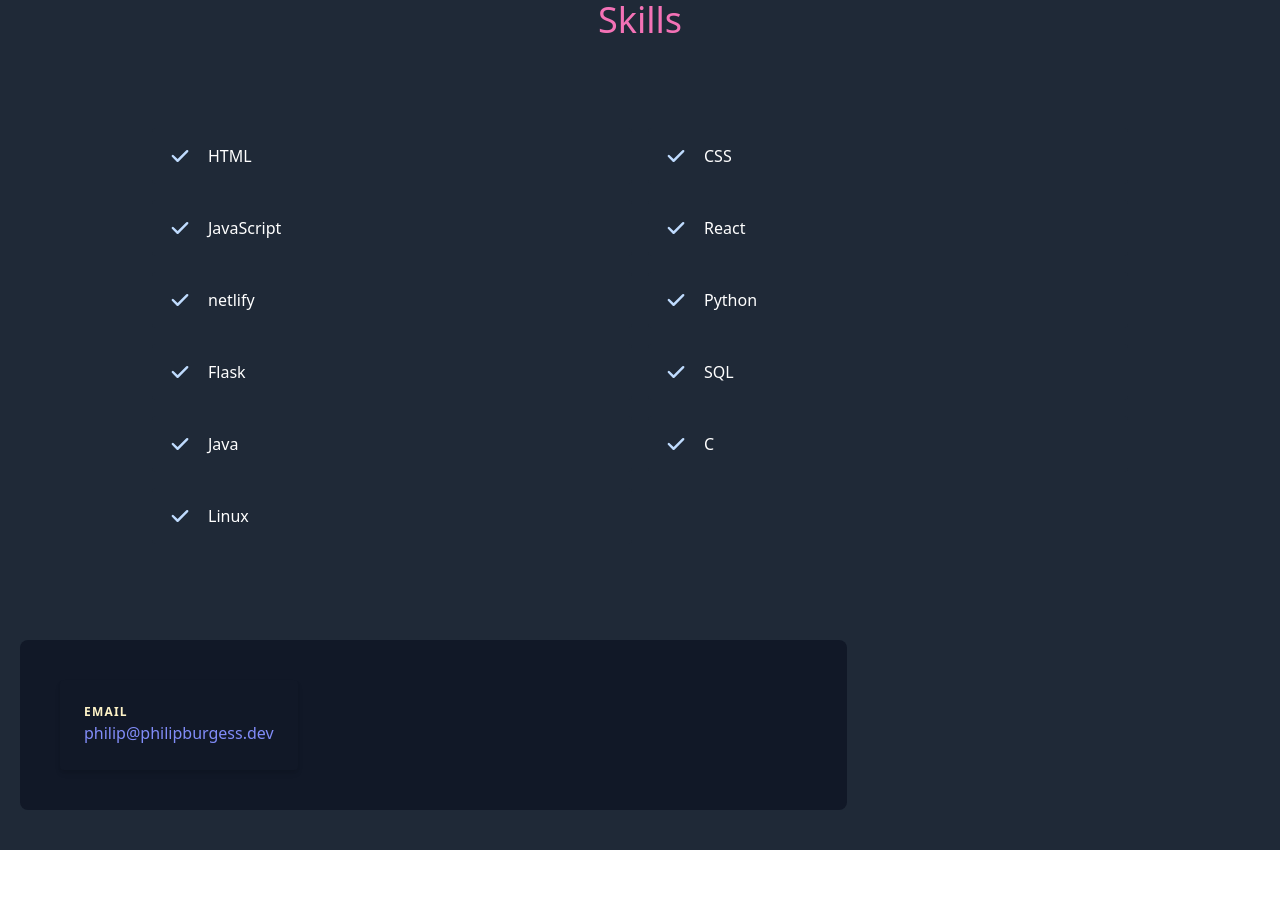
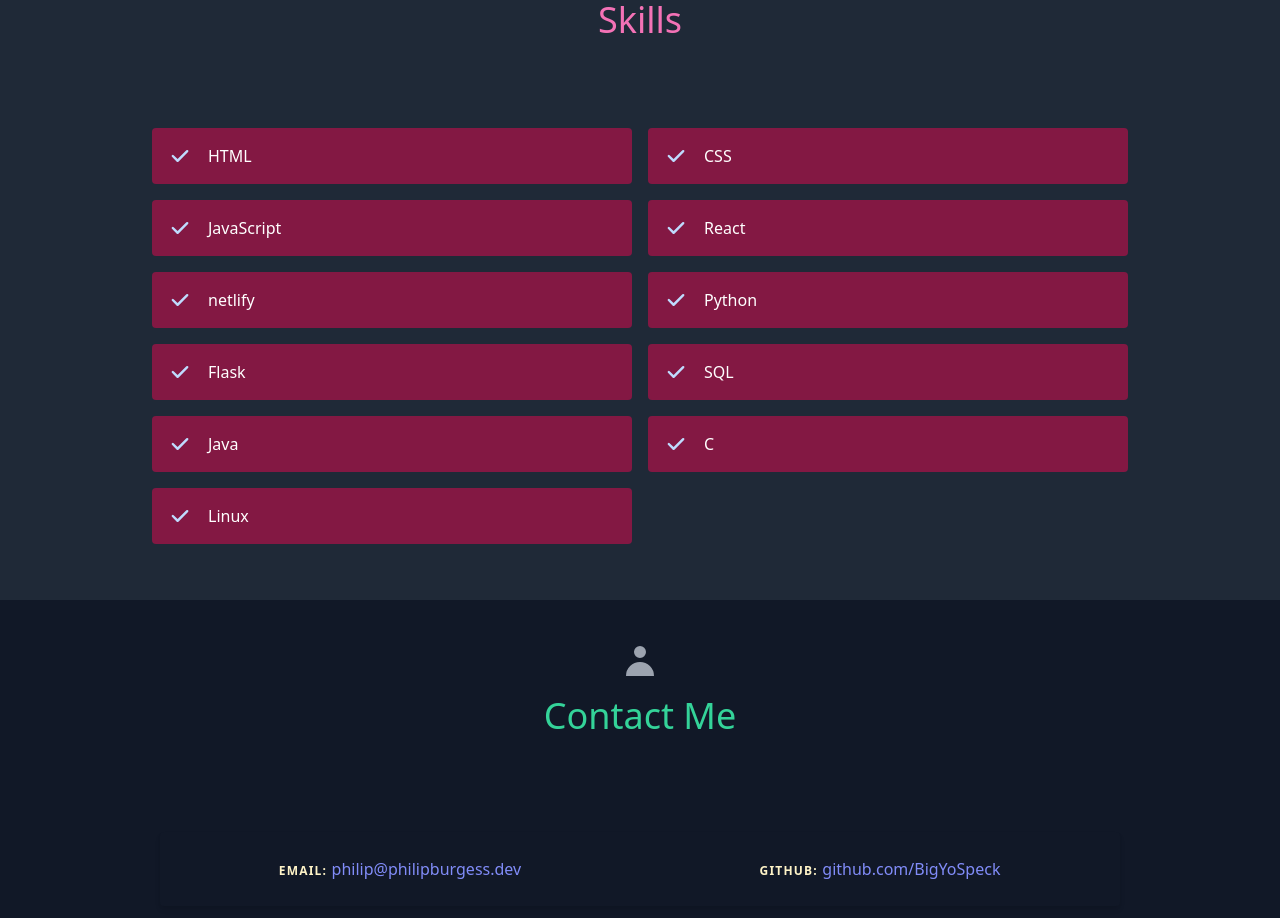
Before and after one commit to PhilipGB/react-app, a React (Create React App) app: page / in a window 1280 px wide. Shown: the part 1140-2058 px from the top of the page. Before the commit the page ends 1990 px from the top, so only its background shows below. Built offline with nearby package versions, Linux system fonts and the light colour scheme.

Commit message:
contacts cleaned

```diff
--- a/src/components/Contact.js
+++ b/src/components/Contact.js
@@ -1,23 +1,38 @@
+import { UserIcon } from "@heroicons/react/solid";
 import React from "react"
 
 function Contact() {
   return (
-<section id="contact" className="relative">
-      <div className="container px-5 py-10 mx-auto flex sm:flex-nowrap flex-wrap">
-        <div className="lg:w-2/3 md:w-1/2 bg-gray-900 rounded-lg overflow-hidden sm:mr-10 p-10 flex items-end justify-start relative">
-          <div className="bg-gray-900 relative flex flex-wrap py-6 rounded shadow-md">
+    <section id="contact" className="text-gray-400 bg-gray-900 body-font">
+      <div className="container px-5 py-10 mx-auto text-center lg:px-40">
+        <div className="flex flex-col w-full mb-20">
+          <UserIcon className="mx-auto inline-block w-10 mb-4" />
+          <h1 className="sm:text-4xl text-3xl font-medium title-font mb-4 text-green-400">
+            Contact Me
+          </h1>
+        </div>
+        <div className="bg-gray-900 relative flex flex-wrap py-6 rounded shadow-md">
             <div className="lg:w-1/2 px-6 mt-4 lg:mt-0">
-              <h2 className="title-font font-semibold text-yellow-100 tracking-widest text-xs">
-                EMAIL
-              </h2>
+              <span className="title-font font-semibold text-yellow-100 tracking-widest text-xs">
+                EMAIL:{'\u00A0'}
+              </span>
               <a
                 href="mailto: philip@philipburgess.dev" target="_blank"
                 rel="noopener noreferrer" className="text-indigo-400 leading-relaxed">
                   philip@philipburgess.dev
               </a>
             </div>
+            <div className="lg:w-1/2 px-6 mt-4 lg:mt-0">
+              <span className="title-font font-semibold text-yellow-100 tracking-widest text-xs">
+                GITHUB:{'\u00A0'}
+              </span>
+              <a
+                href="https://github.com/BigYoSpeck" target="_blank"
+                rel="noopener noreferrer" className="text-indigo-400 leading-relaxed">
+                  github.com/BigYoSpeck
+              </a>
+            </div>
           </div>
-        </div>
       </div>
     </section>
   );
--- a/src/components/Nav.js
+++ b/src/components/Nav.js
@@ -1,5 +1,6 @@
 import { ChatAlt2Icon } from "@heroicons/react/solid";
 import React from "react";
+
 
 function Nav() {
     return (
--- a/src/components/Skills.js
+++ b/src/components/Skills.js
@@ -15,7 +15,7 @@
         <div className="flex flex-wrap lg:w-4/5 sm:mx-auto sm:mb-2 -mx-2">
           {skills.map((skill) => (
             <div key={skill} className="p-2 sm:w-1/2 w-full">
-              <div className="bg-gray-800 rounded flex p-4 h-full items-center">
+              <div className="bg-pink-900 rounded flex p-4 h-full items-center">
                 <CheckIcon className="text-blue-200 w-6 h-6 flex-shrink-0 mr-4" />
                 <span className="title-font font-medium text-white">
                   {skill}
```
